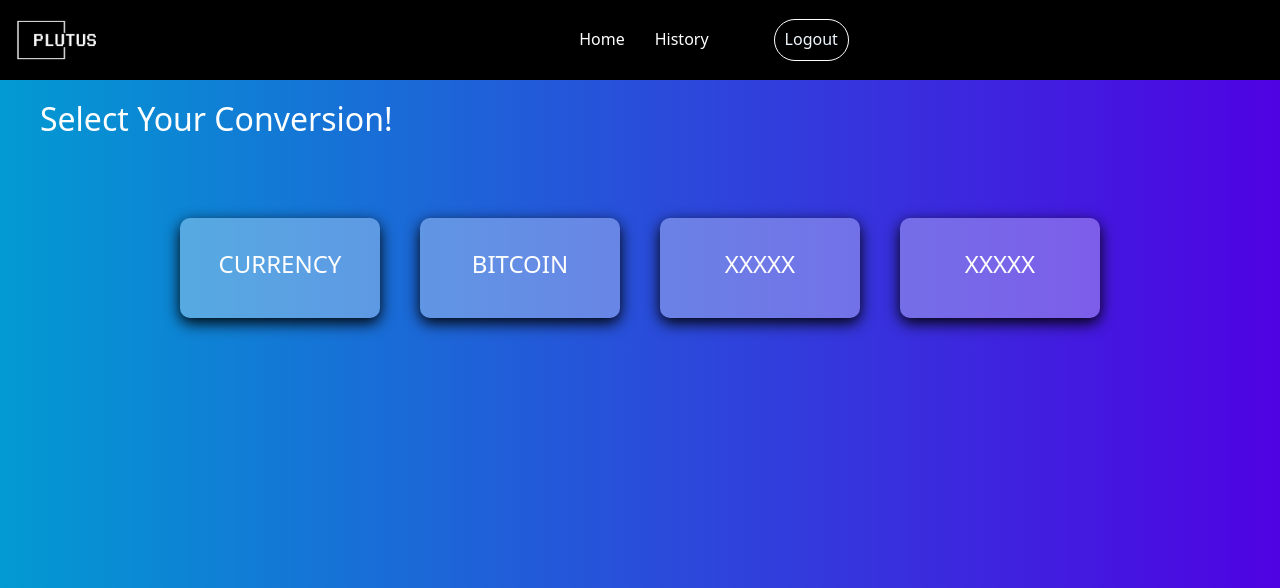
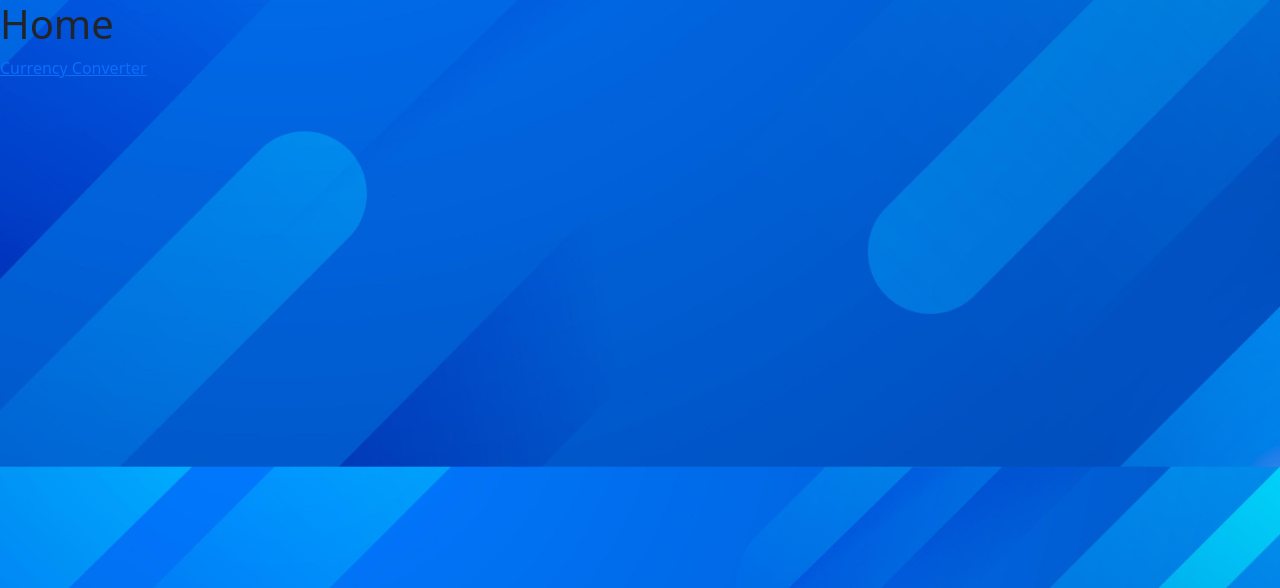
Before and after one commit to kaveendran/currency_converter, a Flask app: template templates/home.html in a window 1280 px wide. Shown: the top 588 px of the page. Run offline with Flask 3, Linux system fonts and the light colour scheme; the template is opened without the code that fills it, so the values that code supplies are empty.

Commit message:
Revert "home page created"
This reverts commit d2b55ce2e3b7e975ca8a9805e9f5ba80790970f2.

```diff
--- a/app.py
+++ b/app.py
@@ -9,9 +9,9 @@ from flask_session import Session
 
 API= "NCBIFMP7K04TYN59"
 
+login_stat= False
 
-global login_stat
-login_stat = False
+
 
 
 
@@ -21,17 +21,9 @@ app.config["SESSION_PERMANENT"] = False
 app.config["SESSION_TYPE"] = "filesystem"
 Session(app)
 
-
-
-
-
-
-
 # handle login
 @app.route('/',methods=["POST","GET"])
-
 def login():
-
 	# call database for get  password and
 	if request.method == "GET":
 		return render_template("login.html")
@@ -78,17 +70,27 @@ def login():
 			elif password == str(data_get):
 
 				print("password match")
-
-				global login_stat
-
 				login_stat = True
-				print(login_stat)
 				return render_template("home.html")
 
 			else:
 				print("Password not match")
 				msg ="password not match"
 				return render_template("login.html",message = msg)
+
+
+
+
+
+
+
+
+
+
+
+
+
+
 
 
 
@@ -162,7 +164,3 @@ if __name__ == '__main__':
 
 
 	app.run(debug=True)
-
-
-
-# created login status so we can track that user is logined or not  for that  need to implement code ???????????
--- a/templates/home.html
+++ b/templates/home.html
@@ -12,132 +12,26 @@
     />
   </head>
   <body>
-    <div class="nav">
-      <img
-        src="static/logo1.png"
-        alt="logo"
-        style="height: 50px; width: 100px; margin: 15px"
-      />
+    <h1>Home</h1>
 
-      <div class="navitem">
-        <a href="/home"><h6 style="margin: 15px; color: white">Home</h6></a>
-        <a href="/history"
-          ><h6 style="margin: 15px; color: white">History</h6></a
-        >
-
-        <a href="/logout">
-          <h6
-            style="
-              margin: 15px;
-              background-color: rgb(198, 41, 41, 0);
-              color: aliceblue;
-              align-items: center;
-              padding: 10px;
-              border: 1px solid white;
-              border-radius: 30px;
-              margin-left: 50px;
-            "
-            id="out"
-          >
-            Logout
-          </h6>
-        </a>
-      </div>
-    </div>
-    <h2 style="margin-left: 40px; margin-top: 20px; color: white">
-      Select Your Conversion!
-    </h2>
-    <div class="body">
-      <div class="row1">
-        <a href="/next">
-          <div class="containerfull">
-            <h4>CURRENCY</h4>
-          </div>
-        </a>
-
-        <a href="#">
-          <div class="containerfull">
-            <h4>BITCOIN</h4>
-          </div>
-        </a>
-
-        <a href="#">
-          <div class="containerfull">
-            <h4>XXXXX</h4>
-          </div>
-        </a>
-
-        <a href="#">
-          <div class="containerfull">
-            <h4>XXXXX</h4>
-          </div>
-        </a>
-      </div>
-      <div class="row2"></div>
-    </div>
+    <a href="/next">Currency Converter</a>
 
     <style>
-      .containerfull:hover {
-        background-color: rgb(0, 0, 0);
-      }
-      a:link {
-        color: rgb(255, 255, 255, 0);
-      }
-      .row1 {
-        /* background-color: rgb(219, 223, 223); */
-        display: flex;
-        justify-content: center;
-        flex-wrap: wrap;
-        margin: 10px;
-      }
       .body {
-        /* background-color: aqua; */
-        margin-top: 60px;
-      }
-
-      .containerfull {
-        background-color: rgb(255, 255, 255, 0.3);
-        color: white;
-        width: 200px;
-        height: 100px;
-        margin-top: 10px;
-        text-align: center;
-        margin: 20px;
+        align-items: center;
+        /* background-color: #880808; */
         display: flex;
         flex-direction: column;
-        align-items: center;
-        justify-content: center;
-        border-radius: 10px;
-        box-shadow: rgb(0, 0, 0) 0px 5px 15px;
-      }
-      .nav .navitem {
-        list-style: none;
-        display: flex;
         justify-content: center;
         align-items: center;
-        margin-left: 30%;
-        width: 400px;
-        background-color: rgb(0, 0, 0);
-        flex-wrap: wrap;
-        flex-shrink: 100px;
-      }
-
-      a {
-        list-style: none;
-      }
-      .nav {
-        background-color: #000000;
-        width: 100%;
-        height: 80px;
-        display: flex;
-        flex-shrink: 200px;
-        flex-direction: row;
-        flex-wrap: wrap;
+        margin-top: 0px;
+        box-sizing: border-box;
       }
       body {
-        background: rgb(2, 0, 36);
-
-        background: linear-gradient(to right, #029ad2, #4f02e2);
+        background-image: url("static/home.jpg");
+        height: auto;
+        background-position: 100%;
+        background-size: cover;
       }
     </style>
   </body>
```
Also changed, not shown: static/cover.css (deleted, +0 -50 lines), static/index.jpg (deleted), 1 other file.
